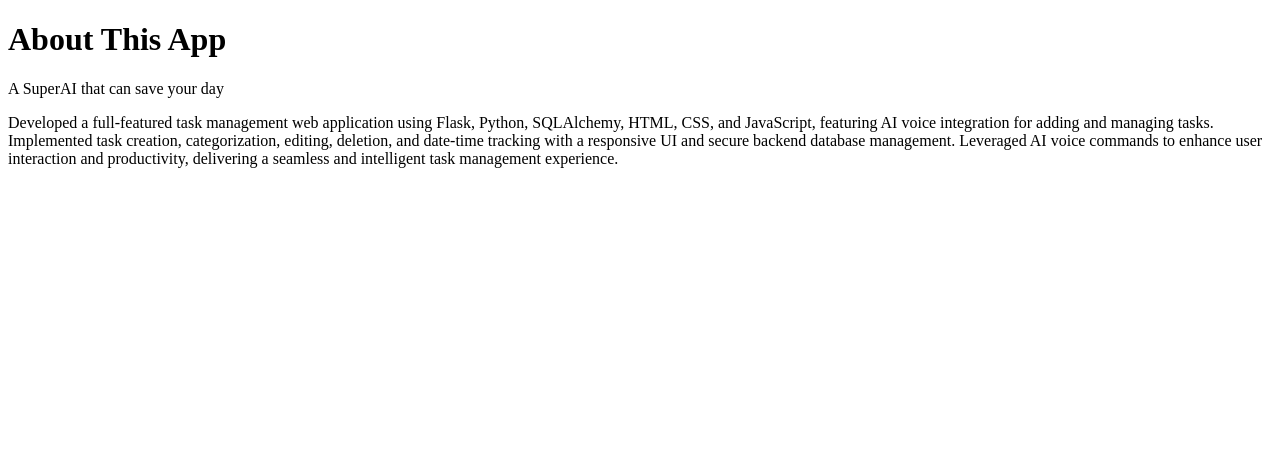
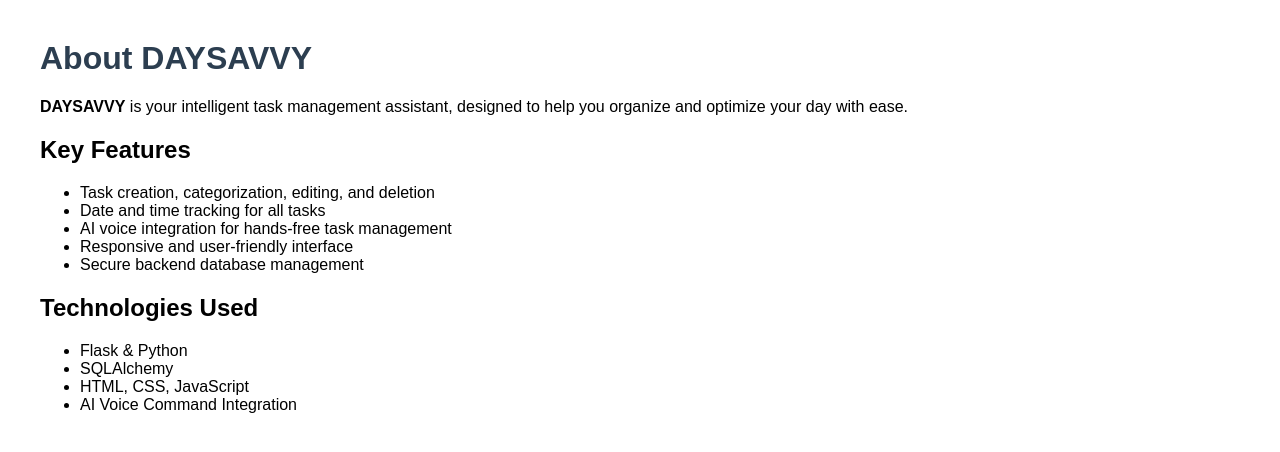
Before and after one commit to arhammalik21/DAYSAVVY, a Flask app: template templates/about.html in a window 1280 px wide. Shown: the top 452 px of the page. Run offline with Flask 3, Linux system fonts and the light colour scheme; the template is opened without the code that fills it, so the values that code supplies are empty; some libraries are stand-ins or nearby versions.

Commit message:
About file organised in professional way

```diff
--- a/templates/about.html
+++ b/templates/about.html
@@ -2,12 +2,36 @@
 <html>
 <head>
     <title>About - DAYSAVVY</title>
+    <style>
+        body { font-family: Arial, sans-serif; margin: 40px; }
+        h1 { color: #2c3e50; }
+        ul { margin-top: 0; }
+        .section { margin-bottom: 20px; }
+    </style>
 </head>
 <body>
-    <h1>About This App</h1>
-    <p>A SuperAI that can save your day</p>
-    <p>Developed a full-featured task management web application using Flask, Python, SQLAlchemy, HTML, CSS, and JavaScript, featuring AI voice integration for adding and managing tasks.
-        Implemented task creation, categorization, editing, deletion, and date-time tracking with a responsive UI and secure backend database management.
-        Leveraged AI voice commands to enhance user interaction and productivity, delivering a seamless and intelligent task management experience.</p>
+    <h1>About DAYSAVVY</h1>
+    <div class="section">
+        <p><strong>DAYSAVVY</strong> is your intelligent task management assistant, designed to help you organize and optimize your day with ease.</p>
+    </div>
+    <div class="section">
+        <h2>Key Features</h2>
+        <ul>
+            <li>Task creation, categorization, editing, and deletion</li>
+            <li>Date and time tracking for all tasks</li>
+            <li>AI voice integration for hands-free task management</li>
+            <li>Responsive and user-friendly interface</li>
+            <li>Secure backend database management</li>
+        </ul>
+    </div>
+    <div class="section">
+        <h2>Technologies Used</h2>
+        <ul>
+            <li>Flask &amp; Python</li>
+            <li>SQLAlchemy</li>
+            <li>HTML, CSS, JavaScript</li>
+            <li>AI Voice Command Integration</li>
+        </ul>
+    </div>
 </body>
 </html>
```
